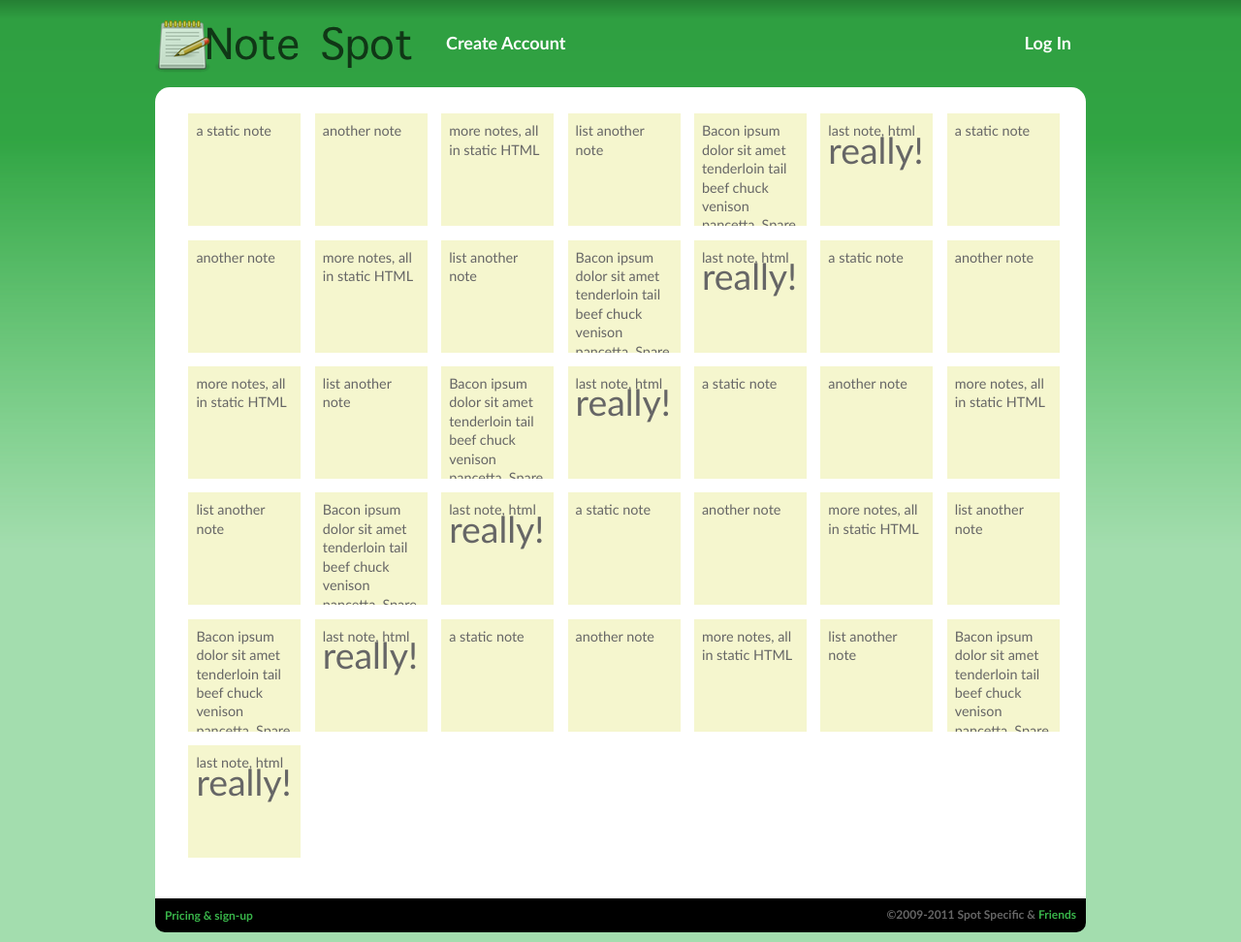
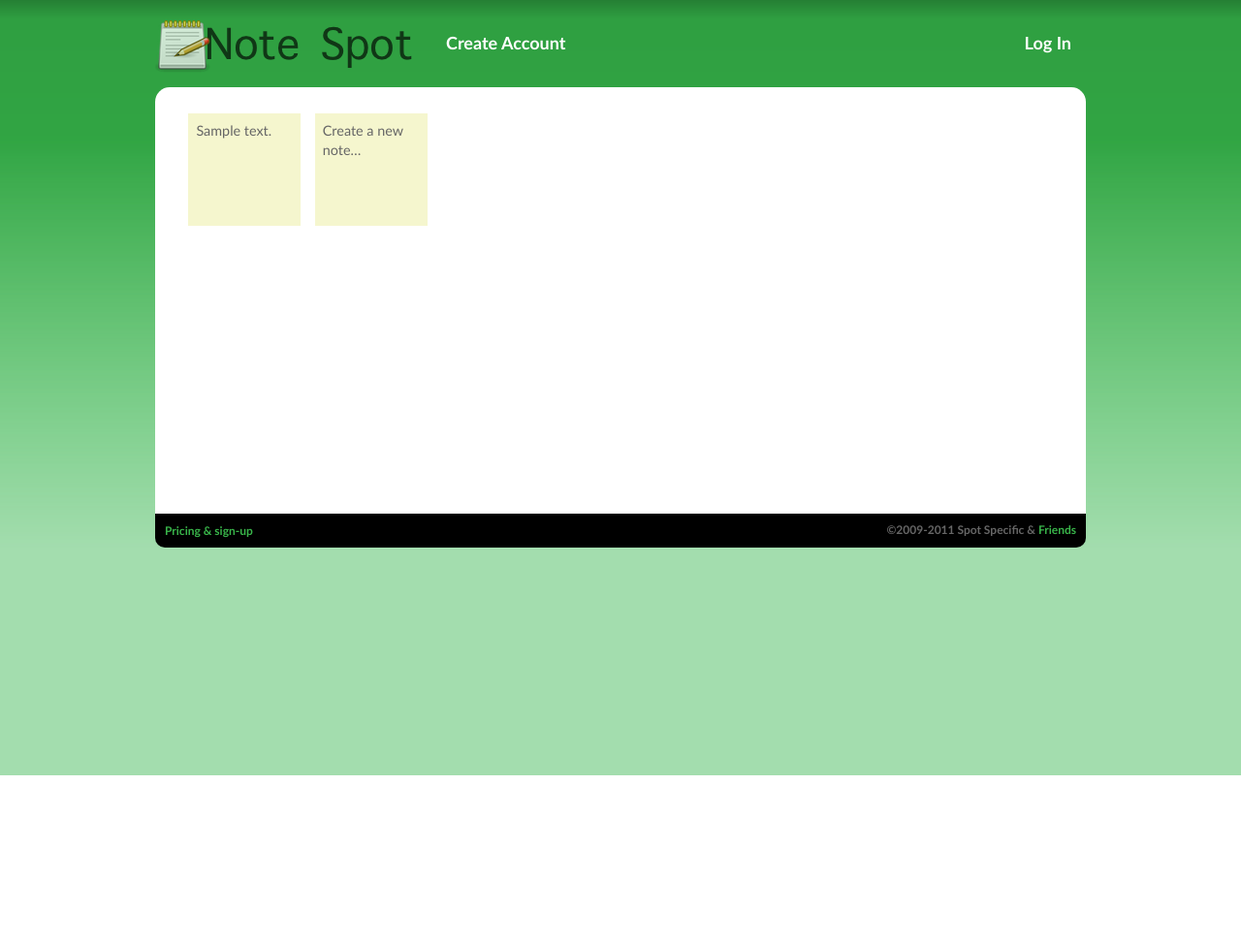
Before and after one commit to SpotSpecific/NoteSpot, a Python web app: template templates/default/notes.html in a window 1280 px wide. Shown: the whole page at 97% size. After the commit the page ends 800 px from the top, so only its background shows below. Run offline with Jinja, Linux system fonts and the light colour scheme; the template is opened without the code that fills it: most values are stand-ins (such as "Sample title", 1, 10 or a date in 2020).

Commit message:
Actual empty notes ARRAY and templates to match
Real structure to follow

-Dx

```diff
--- a/NoteMgr/views.py
+++ b/NoteMgr/views.py
@@ -16,7 +16,8 @@ from django.core.urlresolvers import reverse
 @login_required
 
 def showall(request):
-    return render_to_response('notes.html')
+    allnotes = []
+    return render_to_response('notes.html', { 'notes': allnotes})
 
 def add(request):
 	return render_to_response('add.html')
--- a/templates/default/notes.html
+++ b/templates/default/notes.html
@@ -2,36 +2,9 @@
 
 {% block body %}
 <ul id="myNotes" class="grid">
- <li>a static note</li>
- <li>another note</li>
- <li>more notes, all in static HTML</li>
- <li>list another note</li>
- <li>Bacon ipsum dolor sit amet tenderloin tail beef chuck venison pancetta. Spare ribs pork loin swine, t-bone meatball rump ham hock ground round pork belly beef ribs. Drumstick pastrami turkey, flank ball tip meatloaf strip steak. Ground round shank bresaola beef andouille ball tip. Pastrami spare ribs shank ball tip, headcheese tenderloin fatback tongue. Drumstick spare ribs short loin, shank beef ribs pork belly pork loin chuck flank jowl rump pancetta brisket meatloaf hamburger. Beef ribs brisket strip steak pork chop, shank tongue cow short ribs tail hamburger chicken.</li>
- <li>last note, html <H1> really! </H1></li> <li>a static note</li>
- <li>another note</li>
- <li>more notes, all in static HTML</li>
- <li>list another note</li>
- <li>Bacon ipsum dolor sit amet tenderloin tail beef chuck venison pancetta. Spare ribs pork loin swine, t-bone meatball rump ham hock ground round pork belly beef ribs. Drumstick pastrami turkey, flank ball tip meatloaf strip steak. Ground round shank bresaola beef andouille ball tip. Pastrami spare ribs shank ball tip, headcheese tenderloin fatback tongue. Drumstick spare ribs short loin, shank beef ribs pork belly pork loin chuck flank jowl rump pancetta brisket meatloaf hamburger. Beef ribs brisket strip steak pork chop, shank tongue cow short ribs tail hamburger chicken.</li>
- <li>last note, html <H1> really! </H1></li> <li>a static note</li>
- <li>another note</li>
- <li>more notes, all in static HTML</li>
- <li>list another note</li>
- <li>Bacon ipsum dolor sit amet tenderloin tail beef chuck venison pancetta. Spare ribs pork loin swine, t-bone meatball rump ham hock ground round pork belly beef ribs. Drumstick pastrami turkey, flank ball tip meatloaf strip steak. Ground round shank bresaola beef andouille ball tip. Pastrami spare ribs shank ball tip, headcheese tenderloin fatback tongue. Drumstick spare ribs short loin, shank beef ribs pork belly pork loin chuck flank jowl rump pancetta brisket meatloaf hamburger. Beef ribs brisket strip steak pork chop, shank tongue cow short ribs tail hamburger chicken.</li>
- <li>last note, html <H1> really! </H1></li> <li>a static note</li>
- <li>another note</li>
- <li>more notes, all in static HTML</li>
- <li>list another note</li>
- <li>Bacon ipsum dolor sit amet tenderloin tail beef chuck venison pancetta. Spare ribs pork loin swine, t-bone meatball rump ham hock ground round pork belly beef ribs. Drumstick pastrami turkey, flank ball tip meatloaf strip steak. Ground round shank bresaola beef andouille ball tip. Pastrami spare ribs shank ball tip, headcheese tenderloin fatback tongue. Drumstick spare ribs short loin, shank beef ribs pork belly pork loin chuck flank jowl rump pancetta brisket meatloaf hamburger. Beef ribs brisket strip steak pork chop, shank tongue cow short ribs tail hamburger chicken.</li>
- <li>last note, html <H1> really! </H1></li> <li>a static note</li>
- <li>another note</li>
- <li>more notes, all in static HTML</li>
- <li>list another note</li>
- <li>Bacon ipsum dolor sit amet tenderloin tail beef chuck venison pancetta. Spare ribs pork loin swine, t-bone meatball rump ham hock ground round pork belly beef ribs. Drumstick pastrami turkey, flank ball tip meatloaf strip steak. Ground round shank bresaola beef andouille ball tip. Pastrami spare ribs shank ball tip, headcheese tenderloin fatback tongue. Drumstick spare ribs short loin, shank beef ribs pork belly pork loin chuck flank jowl rump pancetta brisket meatloaf hamburger. Beef ribs brisket strip steak pork chop, shank tongue cow short ribs tail hamburger chicken.</li>
- <li>last note, html <H1> really! </H1></li> <li>a static note</li>
- <li>another note</li>
- <li>more notes, all in static HTML</li>
- <li>list another note</li>
- <li>Bacon ipsum dolor sit amet tenderloin tail beef chuck venison pancetta. Spare ribs pork loin swine, t-bone meatball rump ham hock ground round pork belly beef ribs. Drumstick pastrami turkey, flank ball tip meatloaf strip steak. Ground round shank bresaola beef andouille ball tip. Pastrami spare ribs shank ball tip, headcheese tenderloin fatback tongue. Drumstick spare ribs short loin, shank beef ribs pork belly pork loin chuck flank jowl rump pancetta brisket meatloaf hamburger. Beef ribs brisket strip steak pork chop, shank tongue cow short ribs tail hamburger chicken.</li>
- <li>last note, html <H1> really! </H1></li>
+{% for note in allnotes %}
+ <li>{{ note }}</li>
+{% endfor %}
+ <li class="new">Create a new note&hellip;</li>
 </ul>
 {% endblock body %}
```
